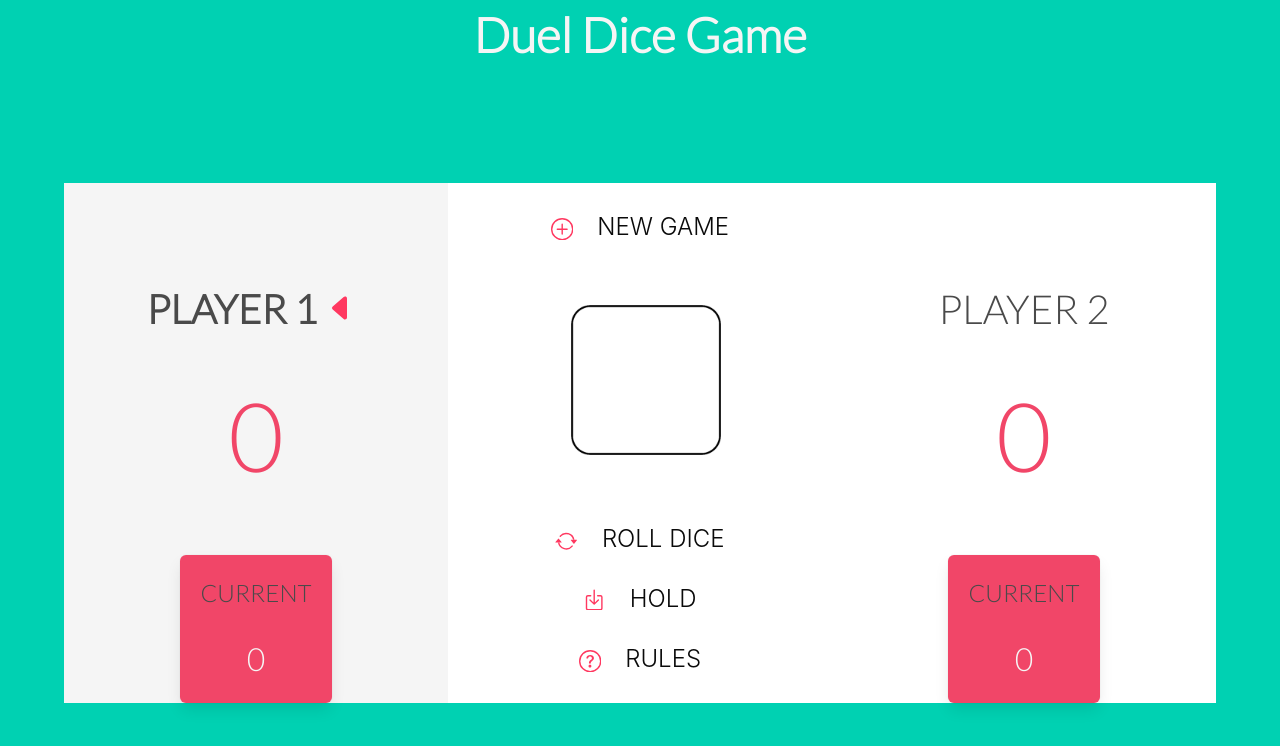
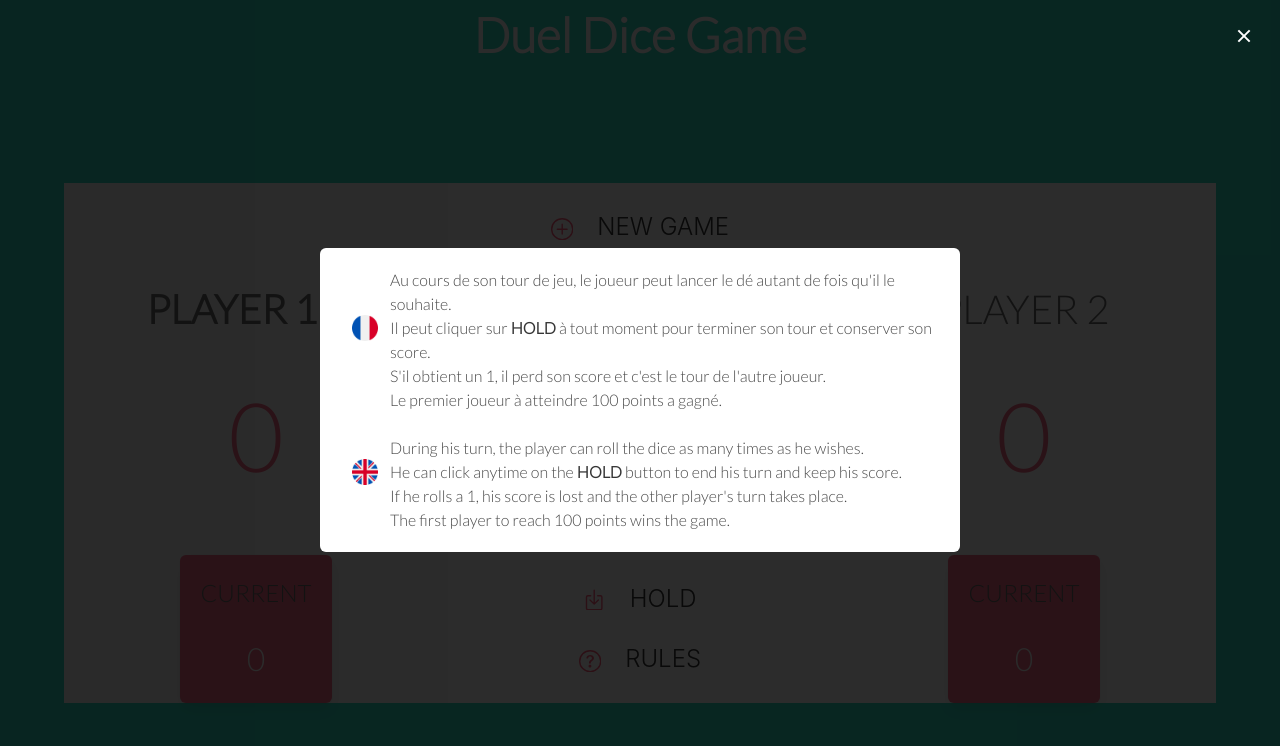
Before and after one commit to arieseb/dice, a plain HTML site: page index.html in a window 1280 px wide. Both pictures are taken after a click on the button "RULES". Drawn offline with nearby package versions, Linux system fonts and the light colour scheme.

Commit message:
[FEATURE] Add rules modal

```diff
--- a/index.html
+++ b/index.html
@@ -75,8 +75,8 @@
                 <p id ="hold" class="has-text-weight-light">HOLD</p>
               </button>
             </div>
-            <div id ="rules">
-              <button class="button is-white is-large">
+            <div>
+              <button id="rules" class="button is-white is-large">
                 <svg
                   xmlns="http://www.w3.org/2000/svg"
                   width="1.4rem"
@@ -111,6 +111,32 @@
         </div>
         <button class="modal-close is-large" aria-label="close"></button>
       </div>
+      <div class="modal rules-modal">
+        <div class="modal-background"></div>
+        <div class="modal-content">
+          <div class="box columns m-0">
+            <div class="column is-1 is-flex is-flex-direction-column is-justify-content-space-around">
+              <img src="images/france.png" alt="Français" width="80" height="80">
+              <img src="images/uk.png" alt="English" width="80" height="80" class="mt-6">
+            </div>
+            <div class="column is-11 is-flex is-flex-direction-column p-0">
+                <p class="block">
+                Au cours de son tour de jeu, le joueur peut lancer le dé autant de fois qu'il le
+                souhaite.<br>Il peut cliquer sur <strong>HOLD</strong> à tout moment pour terminer son
+                tour et conserver son score.<br>S'il obtient un 1, il perd son score et c'est le tour
+                de l'autre joueur.<br>Le premier joueur à atteindre 100 points a gagné.
+              </p>
+              <p class="block">
+                During his turn, the player can roll the dice as many times as he wishes.<br> He can
+                click anytime on the <strong>HOLD</strong> button to end his turn and keep his score.
+                <br>If he rolls a 1, his score is lost and the other player's turn takes place.<br>
+                The first player to reach 100 points wins the game.
+              </p>
+            </div>
+          </div>
+        </div>
+        <button class="modal-close is-large" aria-label="close"></button>
+      </div>
     <script src="script.js"></script>
   </body>
 </html>
--- a/script.js
+++ b/script.js
@@ -12,6 +12,12 @@ const player2Column = document.querySelector('.player2-wrapper')
 const dot = document.createElement('span')
 const victory = document.querySelector('.victory-modal')
 const victoryMessage = document.querySelector('.notification')
+const rules = document.querySelector('.rules-modal')
+const rulesBtn = document.getElementById('rules')
+
+rulesBtn.addEventListener('click', () => {
+  rules.classList.add('is-active')
+})
 
 dot.innerHTML = '<svg xmlns="http://www.w3.org/2000/svg" width="3rem" height="2rem" fill="hsl(348, 100%, 61%)" class="bi bi-caret-left-fill" viewBox="0 0 16 16"><path d="m3.86 8.753 5.482 4.796c.646.566 1.658.106 1.658-.753V3.204a1 1 0 0 0-1.659-.753l-5.48 4.796a1 1 0 0 0 0 1.506z"/></svg>'
 
```
Also changed, not shown: images/france.png (added), images/uk.png (added).
